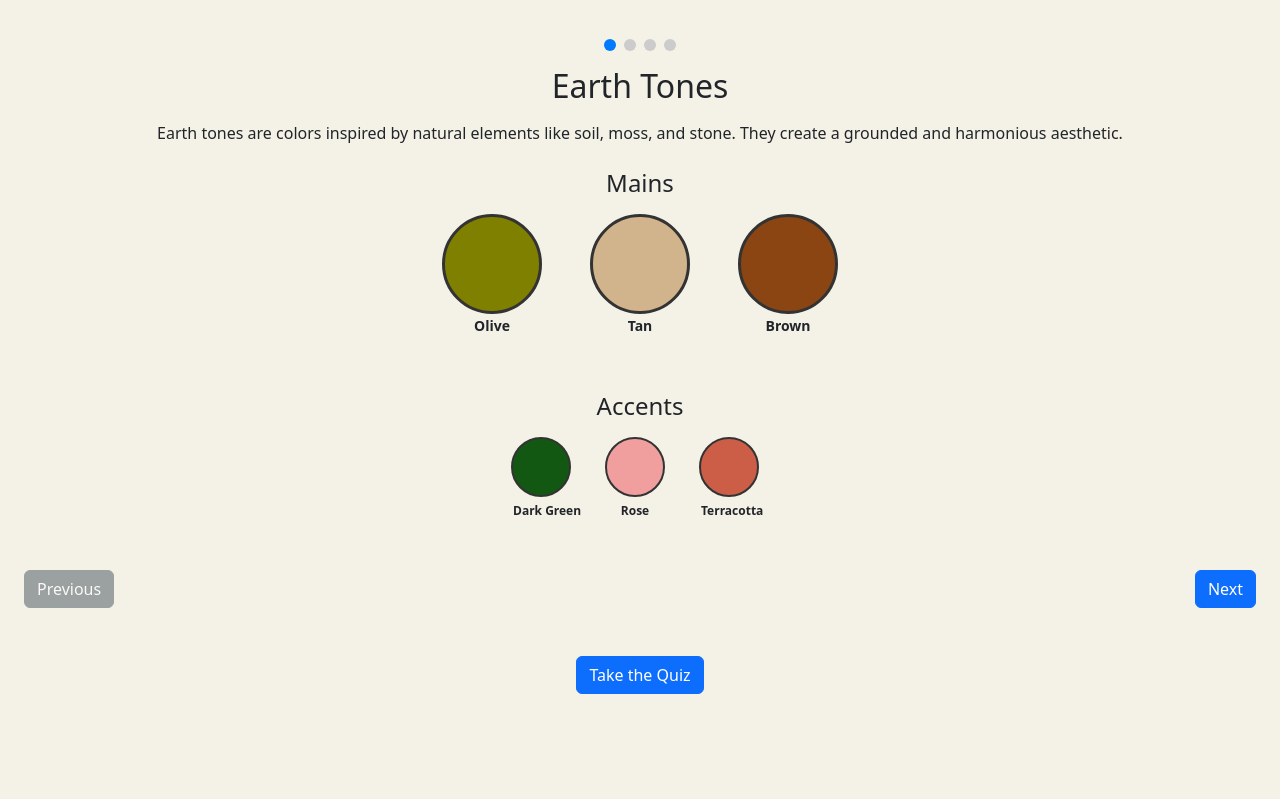
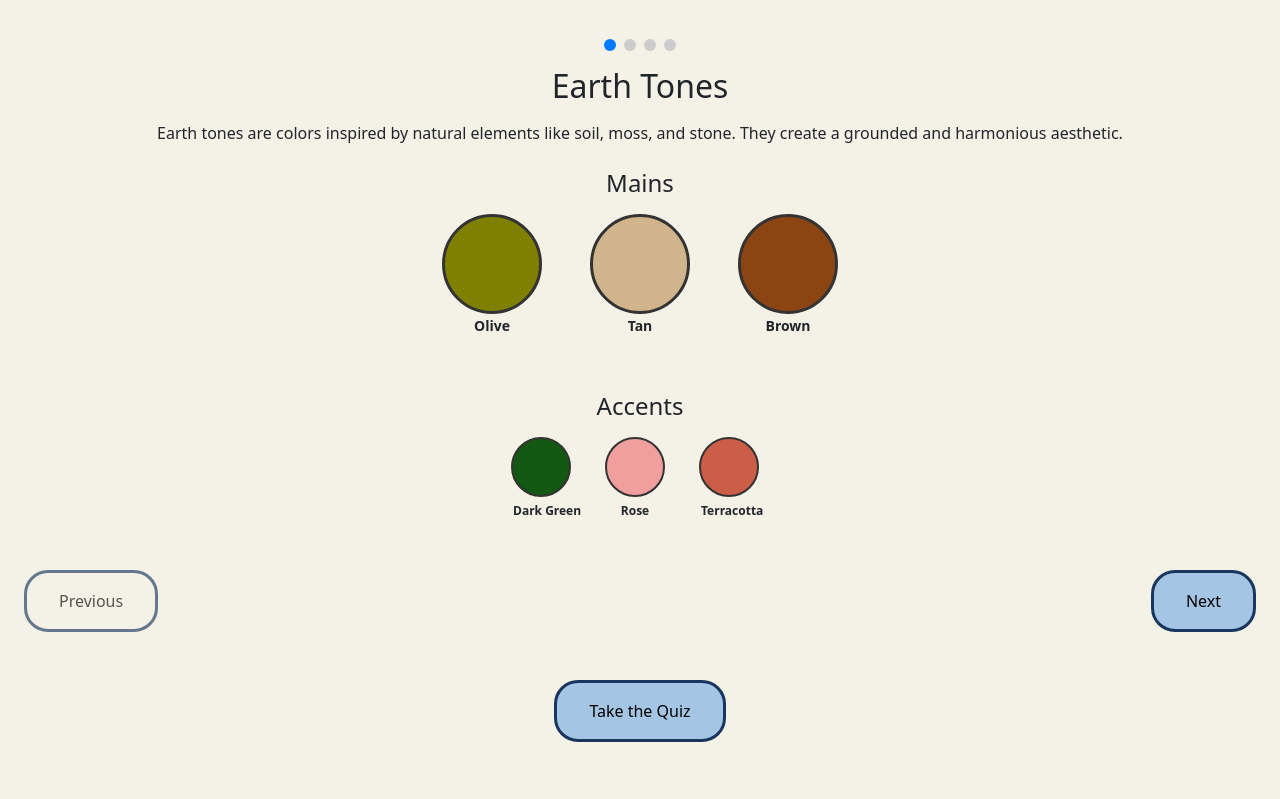
Before and after one commit to ilazhang/colorama, a Flask app: page /learn in a window 1280 px wide. Shown: the part 60-859 px from the top of the page. Run offline with Flask 3, Linux system fonts and the light colour scheme; some libraries are stand-ins or nearby versions.

Commit message:
feat: made buttons conform to homepage style

```diff
--- a/static/lesson.js
+++ b/static/lesson.js
@@ -7,8 +7,8 @@ $(document).ready(function() {
       $('#lesson-' + currentLesson).addClass('active');
       $('.lesson-dot').removeClass('active');
       $('.lesson-dot[data-lesson="' + currentLesson + '"]').addClass('active');
-      $('#prev-lesson').prop('disabled', currentLesson === 1);
-      $('#next-lesson').prop('disabled', currentLesson === totalLessons);
+      $('#previous-lesson').prop('disabled', currentLesson === 1);
+      $('#blue-next-lesson').prop('disabled', currentLesson === totalLessons);
 
       const url = new URL(window.location);
       url.searchParams.set('lesson', currentLesson);
@@ -21,14 +21,14 @@ $(document).ready(function() {
       currentLesson = parseInt(lessonParam);
     }
 
-    $('#next-lesson').click(function() {
+    $('#blue-next-lesson').click(function() {
       if (currentLesson < totalLessons) {
         currentLesson++;
         updateLessonDisplay();
       }
     });
 
-    $('#prev-lesson').click(function() {
+    $('#previous-lesson').click(function() {
       if (currentLesson > 1) {
         currentLesson--;
         updateLessonDisplay();
--- a/static/main.css
+++ b/static/main.css
@@ -120,9 +120,54 @@
     background-color: #A4C6E4;
     color:black;
     border: .2rem solid #18365e;
-    border-radius: 1rem;
-    padding: 1.5rem 5rem;
+    border-radius: .75rem;
+    padding: 1.25rem 5rem;
     font-size: 1.25rem;
+}
+
+#start-over {
+    background-color: #A4C6E4;
+    color:black;
+    border: .2rem solid #18365e;
+    border-radius: 1.5rem;
+    padding: 1rem 2rem;
+    font-size: 1rem;
+}
+
+#blue-next-lesson {
+    background-color: #A4C6E4;
+    color:black;
+    border: .2rem solid #18365e;
+    border-radius: 1.5rem;
+    padding: 1rem 2rem;
+    font-size: 1rem;
+}
+
+#see-answer {
+    background-color: #A4C6E4;
+    color:black;
+    border: .2rem solid #18365e;
+    border-radius: 1.5rem;
+    padding: 1rem 2rem;
+    font-size: 1rem;
+}
+
+#learn-to-quiz-button {
+    background-color: #A4C6E4;
+    color:black;
+    border: .2rem solid #18365e;
+    border-radius: 1.5rem;
+    padding: 1rem 2rem;
+    font-size: 1rem;
+}
+
+#previous-lesson {
+    background-color: #f4f1e6;
+    color:black;
+    border: .2rem solid #18365e;
+    border-radius: 1.5rem;
+    padding: 1rem 2rem;
+    font-size: 1rem;
 }
 
 #quiz-button {
--- a/static/quiz.js
+++ b/static/quiz.js
@@ -48,13 +48,13 @@ $(function () {
         const totalUsed = mains.length + complements.length;
 
         if (totalUsed >= totalSlots) {
-            $('#continue').removeClass('d-none');
+            $('#see-answer').removeClass('d-none');
         } else {
-            $('#continue').addClass('d-none');
+            $('#see-answer').addClass('d-none');
         }
     }
 
-    $('#continue').on('click', function () {
+    $('#see-answer').on('click', function () {
         const mainsParam = mains.join(',');
         const complementsParam = complements.join(',');
         window.location.href = `/quizanswer?mains=${encodeURIComponent(mainsParam)}&complements=${encodeURIComponent(complementsParam)}`;
--- a/templates/learn.html
+++ b/templates/learn.html
@@ -271,12 +271,12 @@
       </div>
 
       <div class="lesson-navigation">
-        <button id="prev-lesson" class="btn btn-secondary">Previous</button>
-        <button id="next-lesson" class="btn btn-primary">Next</button>
+        <button id="previous-lesson" class="btn btn-secondary">Previous</button>
+        <button id="blue-next-lesson" class="btn btn-primary">Next</button>
       </div>
 
       <div class="text-center mt-5">
-        <a href="{{ url_for('quiz') }}" class="btn btn-primary">Take the Quiz</a>
+        <a href="{{ url_for('quiz') }}" id="learn-to-quiz-button" class="btn btn-primary">Take the Quiz</a>
       </div>
     </div>
 
--- a/templates/quiz.html
+++ b/templates/quiz.html
@@ -48,7 +48,7 @@
 </div>
 
 <div class="d-flex justify-content-center py-3">
-    <button id="continue" class="btn btn-primary mx-auto">See answer</button>
+    <button id="see-answer" class="btn btn-primary mx-auto">See answer</button>
 </div>
 
 </div>
--- a/templates/quizanswer.html
+++ b/templates/quizanswer.html
@@ -98,7 +98,7 @@
             <h4>Quiz Complete!</h4>
             <p>You got {{ final_score.correct }} out of {{ final_score.total }} questions correct.</p>
           </div>
-          <a href="/quiz" class="btn btn-primary">Start Over</a>
+          <a href="/quiz" class="btn btn-primary" id="start-over">Start Over</a>
         {% else %}
           <a href="/quiz/{{ next_question_id }}" class="btn btn-primary">Next Question</a>
         {% endif %}
```
